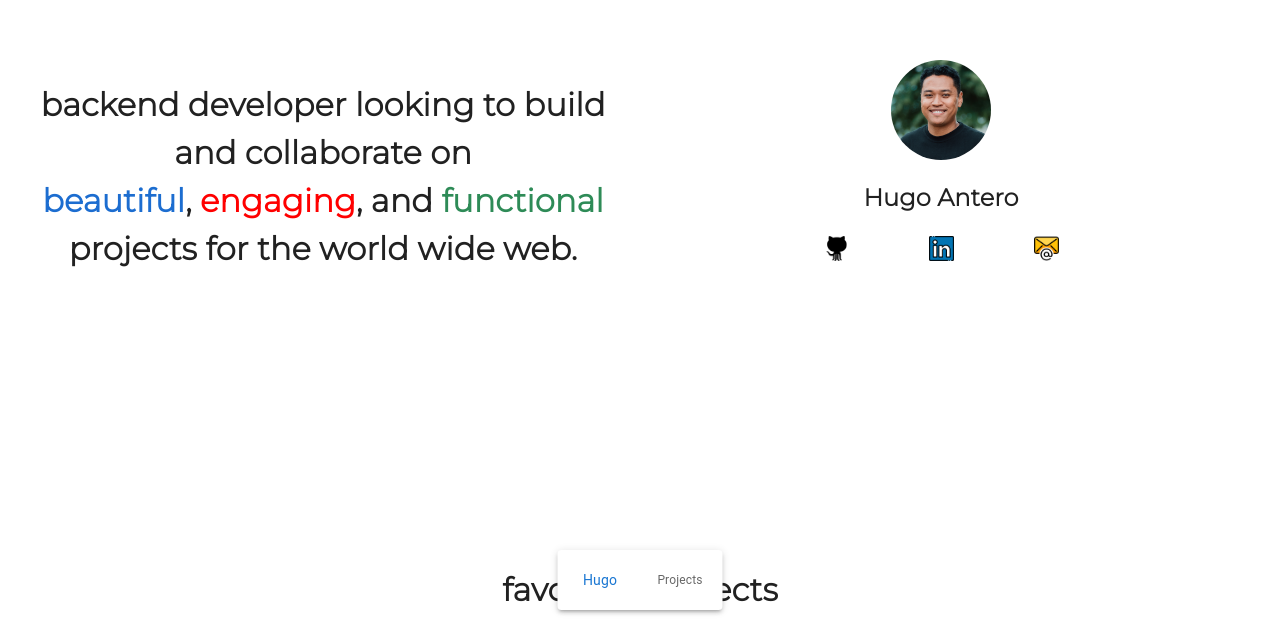
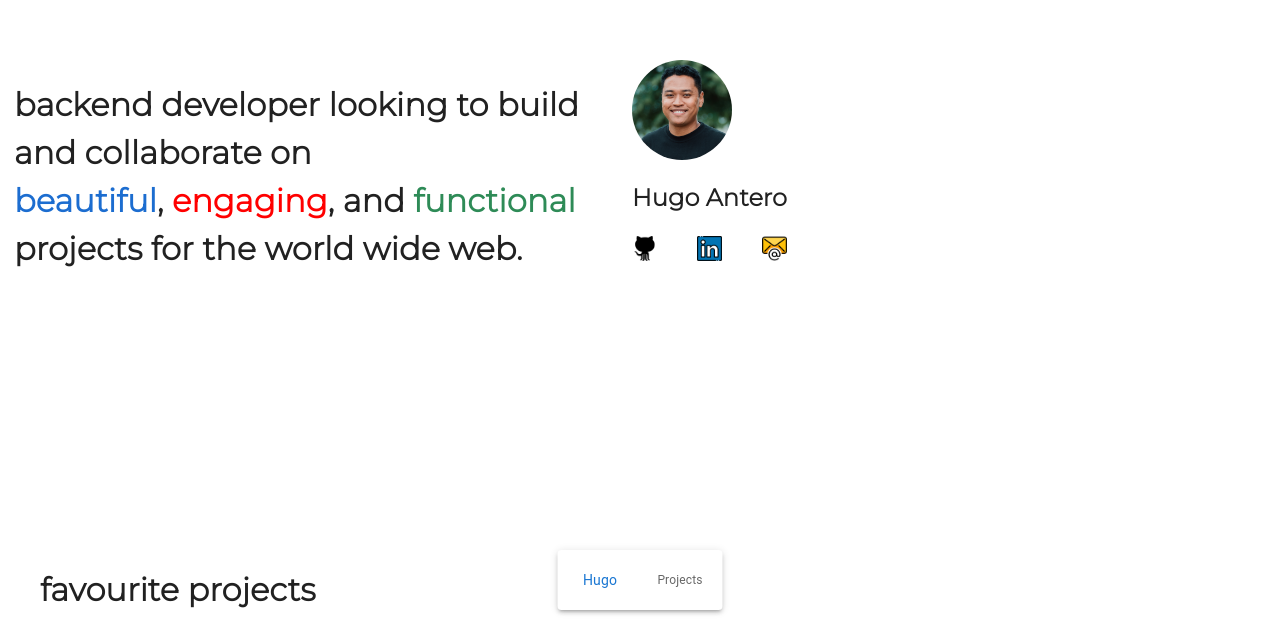
Before and after one commit to vntero/vntero-dot-com, a React (Create React App) app: page / in a window 1280 px wide. Shown: the part 174-800 px from the top of the page. Built offline with nearby package versions, Linux system fonts and the light colour scheme.

Commit message:
changes aspect of avatar and social icons

```diff
--- a/src/App.css
+++ b/src/App.css
@@ -1,5 +1,4 @@
 .App {
-  text-align: center;
   font-family: 'Montserrat', sans-serif;
 }
 
@@ -147,7 +146,7 @@ input {
 }
 
 .margin {
-  margin: 10px 40px 10px 40px;
+  margin: 10px 40px 10px 0px;
 }
 
 .div-favourite-projects {
--- a/src/components/About.jsx
+++ b/src/components/About.jsx
@@ -31,17 +31,11 @@ function About() {
                     <span className="blue"> beautiful</span>, <span className="red">engaging</span>, and <span className="green">functional</span> projects for the world wide web.</h1>
                 </Grid>
                 <Grid xs={6} md={6}>
-                <div>
-                  <div className="div-avatar">
                     <Avatar alt="Hugo Antero" src="headshot.png" sx={{ width: 100, height: 100 }} />
-                  </div>
-                  <div>
                     <h2>Hugo Antero</h2>
                     <a className='margin' href="https://github.com/vntero" target="_blank" rel="noreferrer"><img alt="github" src="github.png" height={25} width={25}/></a>
                     <a className='margin' href="https://www.linkedin.com/in/vntero/" target="_blank" rel="noreferrer"><img alt="linkedin" src="linkedin.png" height={25} width={25}/></a>
                     <a className='margin' href="mailto:hi@vntero.com"><img alt="email" src="email.png" height={25} width={25}/></a>
-                  </div>
-                </div>
                 </Grid>
             </Grid>
         </div>
```
